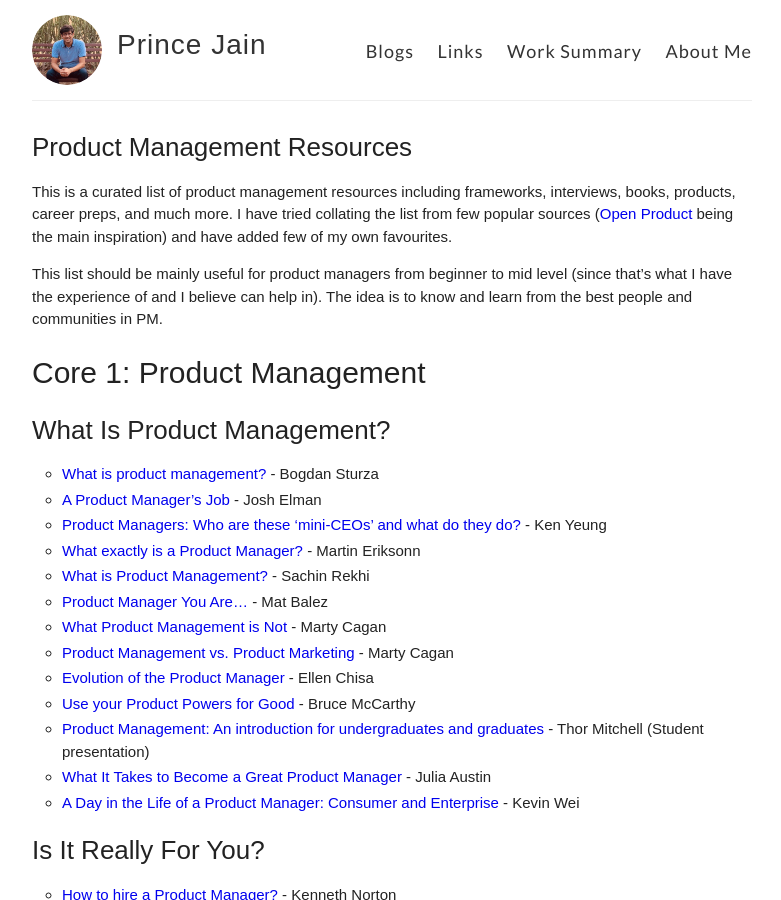
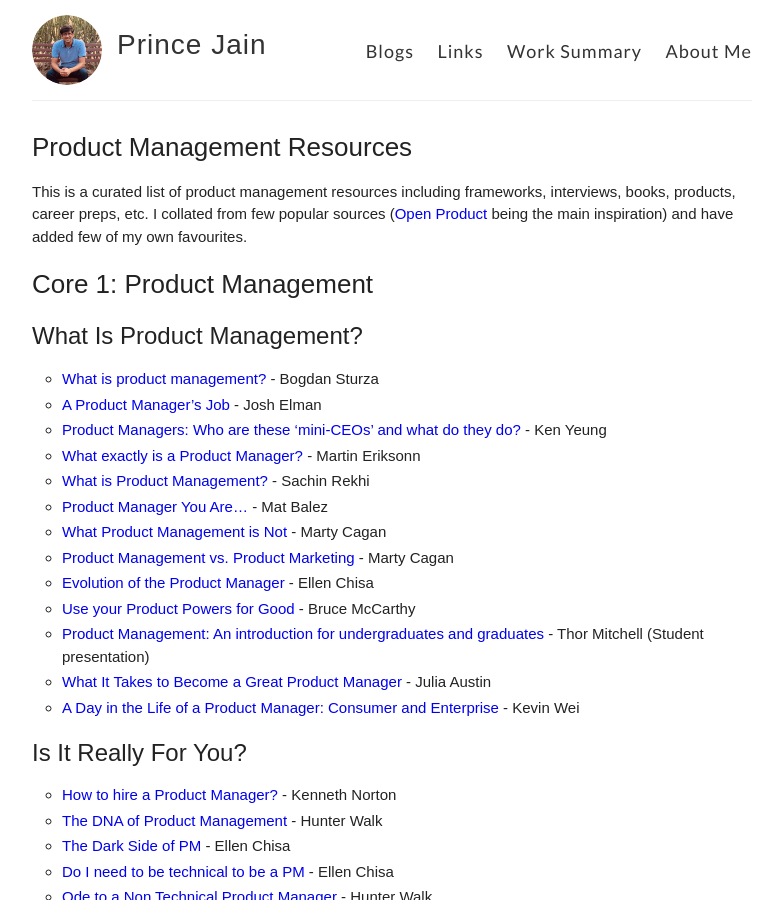
Before and after one commit to product-noob/product-noob.github.io, a Jekyll site: the page built from PM-Links.md, in a window 1280 px wide and 900 px high. Shown: the whole window, without its empty margins (248-1029 px from the left). Built offline with Jekyll 4.4.1, drawn with Linux system fonts in a browser that asks for light colours.

Commit message:
updated headers

```diff
--- a/PM-Links.md
+++ b/PM-Links.md
@@ -4,14 +4,11 @@ title: Product Management Resources
 permalink: /PM-Links/
 ---
 
-This is a curated list of product management resources including frameworks, interviews, books, products, career preps, and much more. I have tried collating the list from few popular sources ([Open Product](https://github.com/ProductHired/open-product-management) being the main inspiration) and have added few of my own favourites.
+This is a curated list of product management resources including frameworks, interviews, books, products, career preps, etc. I collated from few popular sources ([Open Product](https://github.com/ProductHired/open-product-management) being the main inspiration) and have added few of my own favourites.
 
-This list should be mainly useful for product managers from beginner to mid level (since that's what I have the experience of and I believe can help in). The idea is to know and learn from the best people and communities in PM.
+## Core 1: Product Management
 
-
-# Core 1: Product Management
-
-## What Is Product Management?
+### What Is Product Management?
 
 -   [What is product management?](https://www.leaninberlin.de/2019/03/what-is-product-management.html) - Bogdan Sturza
 -   [A Product Manager’s Job](https://medium.com/@joshelman/a-product-managers-job-63c09a43d0ec) - Josh Elman
@@ -27,7 +24,7 @@ This list should be mainly useful for product managers from beginner to mid leve
 -   [What It Takes to Become a Great Product Manager](http://hbr.org/2017/12/what-it-takes-to-become-a-great-product-manager) - Julia Austin
 -   [A Day in the Life of a Product Manager: Consumer and Enterprise](https://blog.tryexponent.com/day-in-life-pm/) - Kevin Wei
 
-## Is It Really For You?
+### Is It Really For You?
 
 -   [How to hire a Product Manager?](https://www.kennethnorton.com/essays/productmanager.html) - Kenneth Norton
 -   [The DNA of Product Management](https://www.linkedin.com/pulse/20121102003945-7298-the-dna-of-product-management/) - Hunter Walk
@@ -36,7 +33,7 @@ This list should be mainly useful for product managers from beginner to mid leve
 -   [Ode to a Non Technical Product Manager](https://medium.com/@hunterwalk/ode-to-a-non-technical-product-manager-7776efb98acd) - Hunter Walk
 -   [3 Skillsets for PM Success](http://blog.kentonkivestu.com/3-skillsets-for-PM-success) - Kenton Kivetsu
 
-## Building Great Products
+### Building Great Products
 
 -   [How to build great products](http://www.defmacro.org/2013/09/26/products.html) - Slava Akhmechet
 -   [Make things as simple as possible but not simpler](http://blog.adamnash.com/2013/09/25/make-things-as-simple-as-possible-but-not-simpler/) - Adam Nash
@@ -46,7 +43,7 @@ This list should be mainly useful for product managers from beginner to mid leve
 -   [Quality is not a tradeoff](https://medium.com/the-year-of-the-looking-glass/quality-is-not-a-tradeoff-bcddf7c85553) - Julie Zhuo
 -   [How to build products users love](http://startupclass.samaltman.com/courses/lec07/) - Kevin Hale
 
-## Get Out Of The Building
+### Get Out Of The Building
 
 -   [How to Listen to Customers](https://www.kennorton.com/essays/how-to-listen-to-customers.html) - Kenneth Norton
 -   [How do Customer Development and Product Management fit together](http://www.cindyalvarez.com/lean/how-do-customer-development-and-product-management-fit-together-2014) - Cindy Alvarez
@@ -54,14 +51,14 @@ This list should be mainly useful for product managers from beginner to mid leve
 -   [The customer is always right. Except when they aren’t](http://wadefoster.net/post/57403834478/the-customer-is-always-right-except-when-they-arent) - Wade Foster
 -   [Your MVP is about discovery not product](http://web.archive.org/web/20170112085359/http://kevindewalt.com/2013/07/14/your-mvp-is-about-discovery-not-product/) - Kevin Dewalt
 
-## All About Those Requirements
+### All About Those Requirements
 
 -   [Painless functional specifications](http://www.joelonsoftware.com/articles/fog0000000036.html) - Joel Spolsky
 -   [Requirements are not](http://www.svpg.com/requirements-are-not/) - Marty Cagan
 -   [Feed the beast](http://www.svpg.com/feed-the-beast/) - Marty Cagan
 -   [The end of requirements](http://www.svpg.com/the-end-of-requirements/) - Marty Cagan
 
-## Roadmaps, Planning, and Prioritization
+### Roadmaps, Planning, and Prioritization
 
 -   [The seven deadly sins of product planning](http://www.svpg.com/the-seven-deadly-sins-of-product-planning/) - Marty Cagan
 -   [Product strategy means saying no](http://blog.intercom.io/product-strategy-means-saying-no/) - Des Traynor
@@ -86,7 +83,7 @@ This list should be mainly useful for product managers from beginner to mid leve
 -   [Making a Product Map](https://medium.com/@mstephan/making-a-product-map-4fbf6d440a19#.bpmtqfotk) - Mark Stephan
 -   [The Product Manager's Visual Guide to Feature Selection](https://taprun.com/articles/product-managers-visual-guide-to-feature-selection) - Adam Juda
 
-## How To Work With X
+### How To Work With X
 
 -   [The care and feeding of software engineers](http://www.nczonline.net/blog/2012/06/12/the-care-and-feeding-of-software-engineers-or-why-engineers-are-grumpy/) - Nicholas C. Zakas
 -   [The ten project management commandments](http://www.defmacro.org/2013/06/03/engineering-commandments.html) - Slava Akhmechet
@@ -101,18 +98,18 @@ This list should be mainly useful for product managers from beginner to mid leve
 -   [Top 5 Ways Product Managers can help Developer’s Love them](https://medium.com/@mstephan/top-5-ways-product-managers-can-help-developers-love-them-4660ef7711d5) - Mark Stephan
 -   [How to work with designers](https://medium.com/the-year-of-the-looking-glass/how-to-work-with-designers-6c975dede146) - Julie Zhuo
 
-## User Experience
+### User Experience
 
 -   [Lean UX Canvas](https://medium.com/@mstephan/lean-ux-canvas-5f1fdd378077#.et3az0712) - Mark Stephan
 -   [User Experience Debt](https://medium.com/@vijaysundaram/user-experience-debt-c9bd265d521b) - Vijay Sundaram
 
-## Give and Receive Feedback
+### Give and Receive Feedback
 
 -   [You won’t regret positive feedback](http://zachholman.com/posts/positive-feedback/) - Zack Holman
 -   [Thirty percent feedback](https://42floors.com/blog/startups/thirty-percent-feedback) - Jason Freedman
 -   [How to run a design critique](http://scottberkun.com/essays/23-how-to-run-a-design-critique/) - Scott Berkun
 
-## Shipping and Measuring Products
+### Shipping and Measuring Products
 
 -   [Shipping is a feature](http://a16z.com/2014/04/16/shipping-is-a-feature-some-guiding-principals-for-people-that-build-things/) - Steven Sinofsky
 -   [Great product leaders win games](http://blog.adamnash.com/2012/02/29/great-product-leaders-win-games/) - Adam Nash
@@ -126,7 +123,7 @@ This list should be mainly useful for product managers from beginner to mid leve
 -   [What are the most important metrics for developing and managing a mobile product?](https://www.quora.com/What-are-the-most-important-metrics-for-developing-and-managing-a-mobile-product/answer/Drew-Dillon) - Drew Dillon
 -   [Google’s HEART Framework for Measuring UX](https://www.interaction-design.org/literature/article/google-s-heart-framework-for-measuring-ux) - Kenny Lee
 
-## Organizing Your Team
+### Organizing Your Team
 
 -   [Enter the Matrix - Organizing Product Management](https://www.braintreepayments.com/braintrust/Enter-the-Matrix-Organizing-Product-Management) - Mark Tattersall
 -   [Product organizational structure](http://www.svpg.com/product-organizational-structure/) - Marty Cagan
@@ -135,7 +132,7 @@ This list should be mainly useful for product managers from beginner to mid leve
 -   [Maker's Schedule, Manager's Schedule](http://www.paulgraham.com/makersschedule.html) - Paul Graham
 -   [Take back your day: Time Management for PMs](https://pmblog.quora.com/Take-back-your-day-Time-Management-for-PMs) - Jackie Bavaro
 
-## Become The Best In The Field
+### Become The Best In The Field
 
 -   [Top hacks from a PM behind two of tech’s hottest products](https://review.firstround.com/Top-Hacks-from-a-PM-Behind-Two-of-Techs-Hottest-Products) - Todd Jackson
 -   [Stakeholder Management](http://www.svproduct.com/stakeholder-management/) - Marty Cagan
@@ -154,13 +151,13 @@ This list should be mainly useful for product managers from beginner to mid leve
 -   [What makes a great Product Manager?](http://hatchery.vc/what-makes-a-great-product-manager/) - Erik Torenberg
 -   [How a football coach taught me to product manage like a boss](https://medium.com/@biggiesu/how-a-football-coach-taught-me-to-product-manage-like-a-boss-926ab5c39156) - Mike Su
 
-## Minimum Viable Product Manager (MVPM)
+### Minimum Viable Product Manager (MVPM)
 
 -   [MVPM: Minimum Viable Product Manager](https://blackboxofpm.com/mvpm-minimum-viable-product-manager-e1aeb8dd421) - Brandon Chu
 
-# Core 2: Resources
+## Core 2: Resources
 
-## Resource Repositories
+### Resource Repositories
 
 -   [Product Management Toolkit](http://bit.ly/2LF34CO) - Curated directory of tools and resources for Product Managers by Product Managers
 -   [Software Product Management Stack](http://softwareproductmanagement.co/) - A curated list of Product Manager articles and resources
@@ -171,7 +168,7 @@ This list should be mainly useful for product managers from beginner to mid leve
 -   [Product Management Processes](https://www.productprocesses.co) - A knowledge base of product management processes, tools and templates.
 -   [ProductNotion](https://productnotion.co/?ref=open-productmanagement/) - Loads of ready-made Product Management templates for Notion.so
 
-## Design
+### Design
 
 -   [Kindling](https://www.kindlingapp.com/) - Idea management tool
 -   (invalid link) Designer News Market(<https://www.designernews.co/stories/74282-designer-news-market-is-coming-to-a-close>) - The best design resources for your next project
@@ -189,7 +186,7 @@ This list should be mainly useful for product managers from beginner to mid leve
 -   [UI Movement](https://uimovement.com/) - The best UI design inspiration, daily
 -   [IconStore](http://iconstore.co/) - Free icon packs by first-class designers
 
-## Development
+### Development
 
 -   [Craft - Collaborative Place for Product Managers](https://craft.io) - Agile Product & Project Management Software
 -   [Meteor - The Fastest way to build Javascript Apps](https://www.meteor.com/) - open source platform for web, mobile, and desktop.
@@ -210,7 +207,7 @@ This list should be mainly useful for product managers from beginner to mid leve
 -   [The Step-By-Step PM Guide to Building Machine Learning Based Products](https://medium.com/@yaelg/product-manager-pm-step-by-step-tutorial-building-machine-learning-products-ffa7817aa8ab) - 6 step guide to get started in achieving business goals with machine learning.
 -   [AnimationEngine](https://github.com/intuit/AnimationEngine) - Easily build advanced custom animations on iOS.
 
-## Mockups and Marketing
+### Mockups and Marketing
 
 -   [moqups](https://moqups.com/) - A streamlined web app that helps you create and collaborate on
     wireframes, mockups, diagrams and prototypes.
@@ -223,7 +220,7 @@ This list should be mainly useful for product managers from beginner to mid leve
 -   [LaunchKit](https://github.com/launchkit/launchkit/) - A set of web-based tools for mobile app developers, now open source!
 -   [StartupResources.io](https://startupresources.io/) - Tightly curated lists of the best startup tools
 
-## Team Management
+### Team Management
 
 -   [Airtable](https://airtable.com) - Spreadsheet, meet database.
 -   [Trello](https://trello.com/) - Trello makes it easy to organize anything with anyone
@@ -239,7 +236,7 @@ This list should be mainly useful for product managers from beginner to mid leve
 -   [Smartsheet](https://www.smartsheet.com/) - Microsoft Project alternative, best used for scheduling and resource management
 -   [Zenkit](https://zenkit.com/) - Better Trello, with Mindmaps
 
-## Analytics
+### Analytics
 
 -   [Matomo](https://github.com/matomo-org) - Number 1 all-in-one free web analytics platform (Piwik is now matomo)
 -   [KISSmetrics](https://www.kissmetricshq.com/) - Understand what people are doing on your website and products,
@@ -258,7 +255,7 @@ This list should be mainly useful for product managers from beginner to mid leve
 -   [Heap Analytics](https://heapanalytics.com/) - Heap lets you automatically capture every user interaction from web, mobile, and cloud services.
 -   [Snowplow Analytics](https://snowplowanalytics.com/) - Open source web, mobile and event analytics platform.
 
-## Podcasts
+### Podcasts
 
 -   [Design Details Podcast](https://www.producthunt.com/r/f0a61978d9/12920) - A show about the people who design our favorite products.
 -   [AngelList Radio - Kirill Makharinsky](https://www.producthunt.com/podcasts/angellist-radio-kirill-makharinsky) - What factors can predict a company's future success
@@ -276,9 +273,9 @@ This list should be mainly useful for product managers from beginner to mid leve
 -   [mindtheproduct.com Podcasts](https://www.mindtheproduct.com/tag/podcast/) - Podcasts by mindtheproduct.com
 -   [Masters of Scale with Reid Hoffman](https://podcasts.apple.com/us/podcast/masters-of-scale-with-reid-hoffman/id1227971746?mt=2) - How do companies grow from zero to a gazillion? Legendary Silicon Valley investor / entrepreneur Reid Hoffman tests his theories with famous founders.
 
-# Core 3: Real Life Product Management
+## Core 3: Real Life Product Management
 
-## Interviews
+### Interviews
 
 -   [Janna Bastow on "How to Get into Product Management"](https://www.youtube.com/watch?v=p9Ubfv5v2i8) - A conversation between Janna Bastow, founder of ProdPad and previously a product manager / consultant
 -   [Eva Andreasson on "How to Get into Product Management"](https://www.youtube.com/watch?v=tIQLhdMrK2Y) - A conversation between Eva Andreasson, Senior Product Manager at Cloudera, and Jason Shah, Product Manager at Yammer
@@ -292,7 +289,7 @@ This list should be mainly useful for product managers from beginner to mid leve
 -   [Ryan Hoover on "How to Get Into Product Management"](https://www.youtube.com/watch?v=gIJNfQZCY0s) - A conversation between Ryan Hoover, Director of Product, PlayHaven and Jason Shah
 -   [Marty Cagan and others on why they love the role, what they look for when hiring graduates, and the advice they offer prospective Product Managers](https://product.careers/stories/)
 
-## Product Case Studies
+### Product Case Studies
 
 -   [Building an Enterprise Product: Yammer's Development Methodology](https://www.youtube.com/watch?v=N8wdRZDv0ks) - Jason Shah, product manager at Yammer, shares aspects of Yammer's product development methodology.
 -   [Product Hunt’s Rise - Case Study](https://medium.com/@theunixbeard/product-hunt-s-rise-d49249a1a2c0#.bpns2qcg3) - Product Hunt’s Rise
@@ -304,7 +301,7 @@ This list should be mainly useful for product managers from beginner to mid leve
 -   [Netflix Case Study](http://www.ecommerce-digest.com/netflix-case-study.html) - Netflix Case Study
 -   [Box Case Study](https://www.youtube.com/watch?v=qeY2BRaS11g) - Box Case Study
 
-## Sample Product Documentation
+### Sample Product Documentation
 
 -   [How I would grow Thumbtack’s Customer Side of the Marketplace — Product Spec](https://medium.com/@ivanTr0n/how-i-would-grow-thumbtack-s-customer-side-of-the-marketplace-product-spec-edc5c0521d08#.o9octd4pa) - Sample Product Spec about Thumbtack
 -   [Global Lynda](http://leenau.bitbucket.io/lynda/product-requirements-document/) - Sample Product Requirements Document
@@ -329,9 +326,9 @@ This list should be mainly useful for product managers from beginner to mid leve
 -   [Product Manager HQ](https://www.productmanagerhq.com/join-the-community/) - Product Manager HQ - Slack group
 -   [Product Camp](http://www.productcamp.org) - Product Camp Community Website and Blog
 
-# Core 4: Get the Job
+## Core 4: Get the Job
 
-## Career Prep: The Interview
+### Career Prep: The Interview
 
 -   [Get Product Management Interview Prep Coaching](https://producthired.com/coaches?types=interview-prep) - Book an interview prep session with a product expert for your upcoming interviews
 -   [Preparing for PM interviews: how to get there in 15–20 hours](https://medium.com/pminsider/preparing-for-pm-interviews-how-to-get-there-in-15-20-hours-193f6fcbf606) - Preparing for PM interviews
```
Also changed, not shown: links.md (+3 -2 lines).
